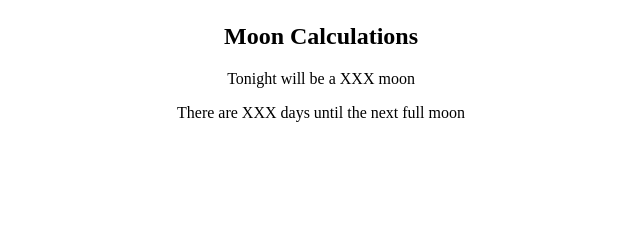
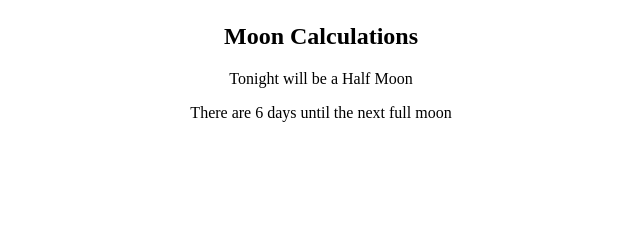
Before and after one commit to aka-lem/dont-starve-together-calculator, a plain HTML site: page index.html in a window 1280 px wide. Both pictures are taken after typing "5" into the empty fields and a click on the button "Calculate". Shown: the part 354-594 px from the top of the page, 319-959 px from the left. Drawn offline with Linux system fonts and the light colour scheme.

Commit message:
finished basic moon calculations

```diff
--- a/day.js
+++ b/day.js
@@ -1,4 +1,16 @@
 class Day {
+
+  #days;
+  #yearProgress;
+  #currentSeasonDay;
+  #currentSeason;
+  #daysLeftOfSeason;
+  #nextSeason;
+  #ordinalIndicator;
+  #currentSeasonDayWithOrdInd;
+  #years;
+  #dayOfNextSeason;
+
   #autumnSpringDayCounts = 20;
   #winterSummerDayCounts = 15;
   #daysInAYear = 70;
@@ -9,52 +21,57 @@ class Day {
   #winter = "Winter";
   #spring = "Spring";
   #summer = "Summer";
-  #EXTRA_DAY = 1;
+  #extraDay = 1;
 
   constructor(days) {
-    this.days = days;
-    this.yearProgress = days % this.#daysInAYear;
-    if(this.yearProgress == 0){
-      this.yearProgress = this.#daysInAYear;
+    this.#days = days;
+    this.#yearProgress = this.#setYearProgress();
+    this.#currentSeasonDay = this.#setCurrentSeasonDay();
+    this.#currentSeason = this.#setCurrentSeason();
+    this.#daysLeftOfSeason = this.#setDaysLeftOfSeason();
+    this.#nextSeason = this.#setNextSeason();
+    this.#ordinalIndicator = this.#setOrdinalIndicator();
+    this.#currentSeasonDayWithOrdInd = this.#setDayWithOrdinalIndicator();
+    this.#years = this.#setYears();
+    this.#dayOfNextSeason = this.#setDayOfNextSeason();
+  }
+
+  #setYearProgress() {
+    var yearProgress = this.#days % this.#daysInAYear;
+    if (yearProgress == 0) {
+      yearProgress = this.#daysInAYear;
     }
-    this.currentSeasonDay = this.#setCurrentSeasonDay();
-    this.ordinalIndicator = this.#setOrdinalIndicator();
-    this.currentSeasonDayWithOrdInd = this.#setDayWithOrdinalIndicator();
-    this.currentSeason = this.#setCurrentSeason();
-    this.years = this.#setYears();
-    this.daysLeftOfSeason = this.#setDaysLeftOfSeason();
-    this.nextSeason = this.#setNextSeason();
-    this.dayOfNextSeason = this.#setDayOfNextSeason();
+    return yearProgress;
   }
 
   #setCurrentSeasonDay() {
     let currentDay = 0;
-    if (this.yearProgress > this.#lastDayOfSpring) {
-      currentDay = this.yearProgress - this.#lastDayOfSpring;
-    } else if (this.yearProgress > this.#lastDayOfWinter) {
-      currentDay = this.yearProgress - this.#lastDayOfWinter;
-    } else if (this.yearProgress > this.#lastDayOfAutumn) {
-      currentDay = this.yearProgress - this.#lastDayOfAutumn;
+    if (this.#yearProgress > this.#lastDayOfSpring) {
+      currentDay = this.#yearProgress - this.#lastDayOfSpring;
+    } else if (this.#yearProgress > this.#lastDayOfWinter) {
+      currentDay = this.#yearProgress - this.#lastDayOfWinter;
+    } else if (this.#yearProgress > this.#lastDayOfAutumn) {
+      currentDay = this.#yearProgress - this.#lastDayOfAutumn;
     } else {
-      currentDay = this.yearProgress;
+      currentDay = this.#yearProgress;
     }
     return currentDay;
   }
 
   #setDayWithOrdinalIndicator() {
-    return this.currentSeasonDay + this.ordinalIndicator;
+    return this.#currentSeasonDay + this.#ordinalIndicator;
   }
 
   #setYears() {
-    return Math.floor(this.days / this.#daysInAYear);
+    return Math.floor(this.#days / this.#daysInAYear);
   }
 
   #setCurrentSeason() {
-    if (this.yearProgress > this.#lastDayOfSpring) {
+    if (this.#yearProgress > this.#lastDayOfSpring) {
       return this.#summer;
-    } else if (this.yearProgress > this.#lastDayOfWinter) {
+    } else if (this.#yearProgress > this.#lastDayOfWinter) {
       return this.#spring;
-    } else if (this.yearProgress > this.#lastDayOfAutumn) {
+    } else if (this.#yearProgress > this.#lastDayOfAutumn) {
       return this.#winter;
     } else {
       return this.#autumn;
@@ -62,79 +79,82 @@ class Day {
   }
 
   #setOrdinalIndicator() {
-    if (this.currentSeasonDay === 1) {
+    if (this.#currentSeasonDay === 1) {
       return "st";
-    } else if (this.currentSeasonDay === 2) {
+    } else if (this.#currentSeasonDay === 2) {
       return "nd";
-    } else if (this.currentSeasonDay === 3) {
+    } else if (this.#currentSeasonDay === 3) {
       return "rd";
     } else {
       return "th";
     }
   }
 
-  #setDaysLeftOfSeason(){
-    if(this.currentSeason == this.#autumn || this.currentSeason == this.#spring){
-      return this.#autumnSpringDayCounts - this.currentSeasonDay;
+  #setDaysLeftOfSeason() {
+    if (
+      this.#currentSeason == this.#autumn ||
+      this.#currentSeason == this.#spring
+    ) {
+      return this.#autumnSpringDayCounts - this.#currentSeasonDay;
     } else {
-      return this.#winterSummerDayCounts - this.currentSeasonDay;
+      return this.#winterSummerDayCounts - this.#currentSeasonDay;
     }
   }
 
-  #setNextSeason(){
-    if(this.currentSeason == this.#autumn){
+  #setNextSeason() {
+    if (this.#currentSeason == this.#autumn) {
       return this.#winter;
-    } else if(this.currentSeason == this.#winter){
+    } else if (this.#currentSeason == this.#winter) {
       return this.#spring;
-    } else if(this.currentSeason == this.#spring){
+    } else if (this.#currentSeason == this.#spring) {
       return this.#summer;
     } else {
       return this.#autumn;
     }
   }
 
-  #setDayOfNextSeason(){
-    return this.daysLeftOfSeason + this.days + this.#EXTRA_DAY
+  #setDayOfNextSeason() {
+    return this.#daysLeftOfSeason + this.#days + this.#extraDay;
   }
 
-  getDays(){
-    return this.days;
+  getDays() {
+    return this.#days;
   }
 
-  getDaysLeftOfSeason(){
-    return this.daysLeftOfSeason;
+  getDaysLeftOfSeason() {
+    return this.#daysLeftOfSeason;
   }
 
   getYearProgress() {
-    return this.yearProgress;
+    return this.#yearProgress;
   }
 
   getCurrentSeasonDay() {
-    return this.currentSeasonDay;
+    return this.#currentSeasonDay;
   }
 
   getOrdinalIndicator() {
-    return this.ordinalIndicator;
+    return this.#ordinalIndicator;
   }
 
   getCurrentSeason() {
-    return this.currentSeason;
+    return this.#currentSeason;
   }
 
   getYears() {
-    return this.years;
+    return this.#years;
   }
 
-  getCurrentSeasonDayWithOrdinalIndicator(){
-    return this.currentSeasonDayWithOrdInd;
+  getCurrentSeasonDayWithOrdinalIndicator() {
+    return this.#currentSeasonDayWithOrdInd;
   }
 
   getNextSeason() {
-    return this.nextSeason;
+    return this.#nextSeason;
   }
 
-  getDayOfNextSeason(){
-    return this.dayOfNextSeason;
+  getDayOfNextSeason() {
+    return this.#dayOfNextSeason;
   }
 }
 
--- a/index.html
+++ b/index.html
@@ -24,13 +24,13 @@
 
     <div id="moon_calculations" class="calculations">
       <h2>Moon Calculations</h2>
-      <p>Tonight will be a XXX moon</p>
-      <p>There are XXX days until the next full moon</p>
+      <p>Tonight will be a <span id="moon_phase"></span></p>
+      <p>There are <span id="days_until_full_moon"></span> days until the next full moon</p>
     </div>
   </div>
 
   <footer>
-    <img src="/Drawing.png" alt="My amazing friends drew themselves as our Don't Starve Together characters">
+    <img src="Drawing.png" alt="My amazing friends drew themselves as our Don't Starve Together characters">
   </footer>
 </body>
 </html>
--- a/moon.js
+++ b/moon.js
@@ -1,17 +1,70 @@
 import Day from "./day.js";
+
 class Moon {
-    #MOON_PHASE_LENGTH = 20;
-    #NEW_MOON = "New Moon";
-    #QUARTER_MOON = "Quarter Moon";
-    #HALF_MOON = "Half Moon";
-    #WAXING_GIBBOUS_MOON = "3/4 (Waxing Gibbous) Moon";
-    #FULL_MOON = "Full Moon";
-    #WANING_GIBBOUS_MOON = "3/4 (Waning Gibbous) Moon";
+    #moonPhaseLength = 20;
+    #fullMoonDay = 11;
+    #newMoon = "New Moon";
+    #waxingCrescentMoon = "Quarter (Waxing Crescent) Moon";
+    #halfMoon = "Half Moon";
+    #waxingGibbousMoon = "3/4 (Waxing Gibbous) Moon";
+    #fullMoon = "Full Moon";
+    #waningGibbousMoon = "3/4 (Waning Gibbous) Moon";
+    #waningCrescentMoon = "Quarter (Waning Crescent) Moon";
+
+    #day;
+    #moonDay;
+    #moonPhase;
+    #daysUntilNextFullMoon;
     constructor(day) {
         if (!(day instanceof Day)) {
             throw new Error('Expected an instance of Day.');
         }
-        this.day = day;
-        this.moonDay = day.getDays();
+        this.#day = day.getDays();
+        this.#moonDay = this.#setMoonDay();
+        this.#moonPhase = this.#setMoonPhase();
+        this.#daysUntilNextFullMoon = this.#setDaysUntilNextFullMoon();
+    }
+
+    #setMoonDay(){
+        var moonDay = this.#day % this.#moonPhaseLength;
+        if(moonDay == 0){
+            moonDay = this.#moonPhaseLength;
+        }
+        return moonDay;
+    }
+
+    #setMoonPhase(){
+        var moonPhaseMap = {
+            1: this.#newMoon,
+            2: this.#waxingCrescentMoon, 3: this.#waxingCrescentMoon, 4: this.#waxingCrescentMoon,
+            5: this.#halfMoon, 6: this.#halfMoon, 7: this.#halfMoon,
+            8: this.#waxingGibbousMoon, 9: this.#waxingGibbousMoon, 10: this.#waxingGibbousMoon,
+            11: this.#fullMoon,
+            12: this.#waningGibbousMoon, 13: this.#waningGibbousMoon, 14: this.#waningGibbousMoon,
+            15: this.#halfMoon, 16: this.#halfMoon, 17: this.#halfMoon,
+            18: this.#waningCrescentMoon, 19: this.#waningCrescentMoon, 20: this.#waningCrescentMoon
+        };
+
+        return moonPhaseMap[this.#moonDay];
+    }
+
+    #setDaysUntilNextFullMoon(){
+        if(this.#moonDay < this.#fullMoonDay){
+            return this.#fullMoonDay - this.#moonDay;
+        } else if(this.#moonDay == this.#fullMoonDay){
+            return 0;
+        } else {
+            return this.#moonPhaseLength - this.#moonDay + this.#fullMoonDay;
+        }
+    }
+
+    getMoonPhase(){
+        return this.#moonPhase;
+    }
+
+    getDaysUntilNextFullMoon(){
+        return this.#daysUntilNextFullMoon;
     }
 }
+
+export default Moon;
--- a/script.js
+++ b/script.js
@@ -1,4 +1,5 @@
 import Day from "./day.js";
+import Moon from "./moon.js"
 
 function viewCalculation() {
   var totalDays = document.getElementById("days").value;
@@ -20,6 +21,11 @@ function viewCalculation() {
   document.getElementById("days_left_of_season").innerHTML = day.getDaysLeftOfSeason();
   document.getElementById("next_season").innerHTML = day.getNextSeason();
   document.getElementById("day_of_next_season").innerHTML = day.getDayOfNextSeason();
+
+  var moon = new Moon(day);
+
+  document.getElementById("moon_phase").innerHTML = moon.getMoonPhase();
+  document.getElementById("days_until_full_moon").innerHTML = moon.getDaysUntilNextFullMoon();
 }
 
 function validateInput(event, input) {
```
